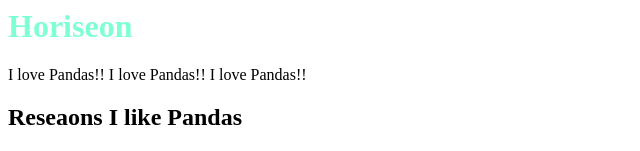
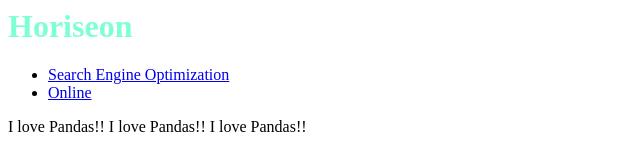
Before and after one commit to alexsosei/html-css-git-challenge, a plain HTML site: page index.html in a window 1280 px wide. Shown: the top 151 px of the page, without its empty margins (0-640 px from the left). Drawn offline with Linux system fonts and the light colour scheme.

Commit message:
add html

```diff
--- a/index.html
+++ b/index.html
@@ -8,6 +8,19 @@
 </head>
 <body>
      <h1 style="color: aquamarine;">Horiseon</h1>
+     <nav>
+        <ul>
+            <li>
+                <a href="#search-engine-optimization">Search Engine Optimization</a>
+            </li>
+            <li>
+                <a href="online-reputation-management">Online</a>
+            </li>
+
+        </ul>
+
+
+     </nav>
 
     <p>I love Pandas!! I love Pandas!! I love Pandas!!
 
@@ -26,7 +39,6 @@
     height="400"
     />
     <br>
-    <a href="https://nationalzoo.si.edu/animals/giant-panda"></a>
 
     <section class="card" id="html-section">
     </section>
```
